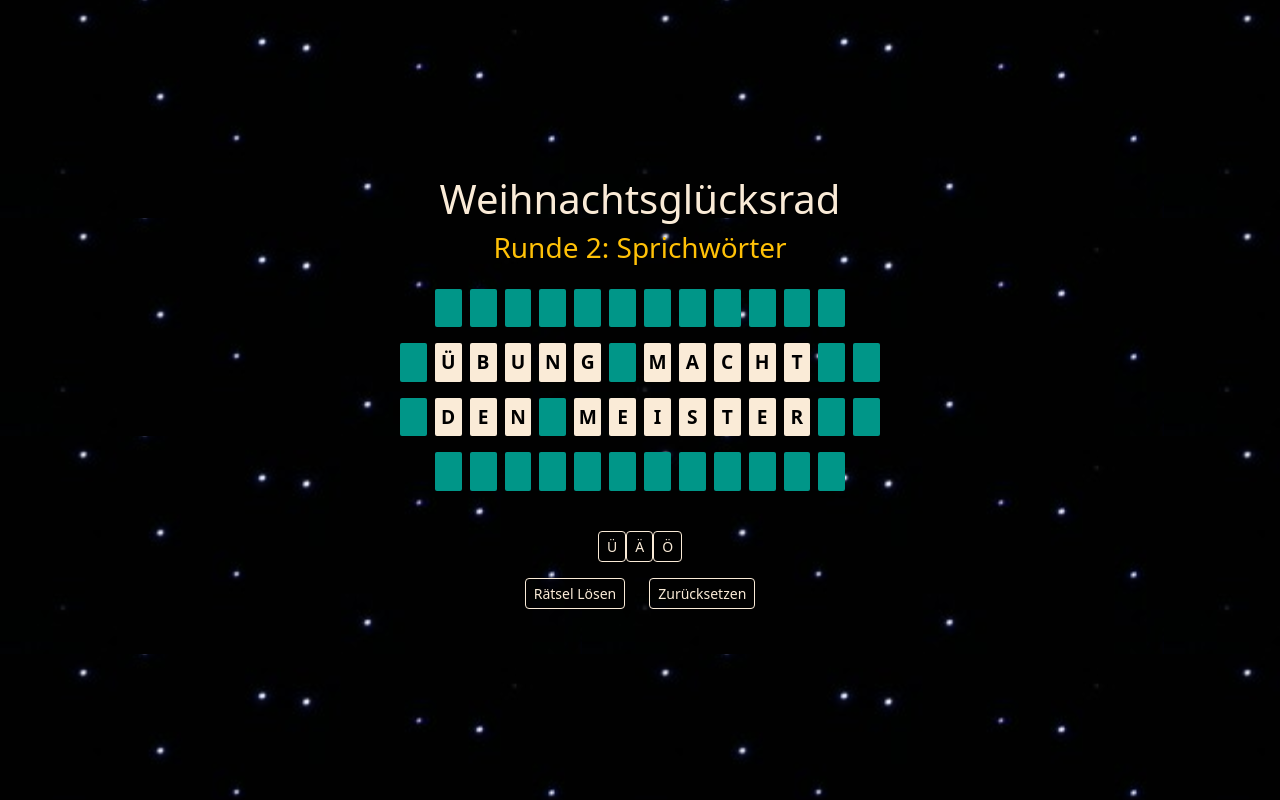
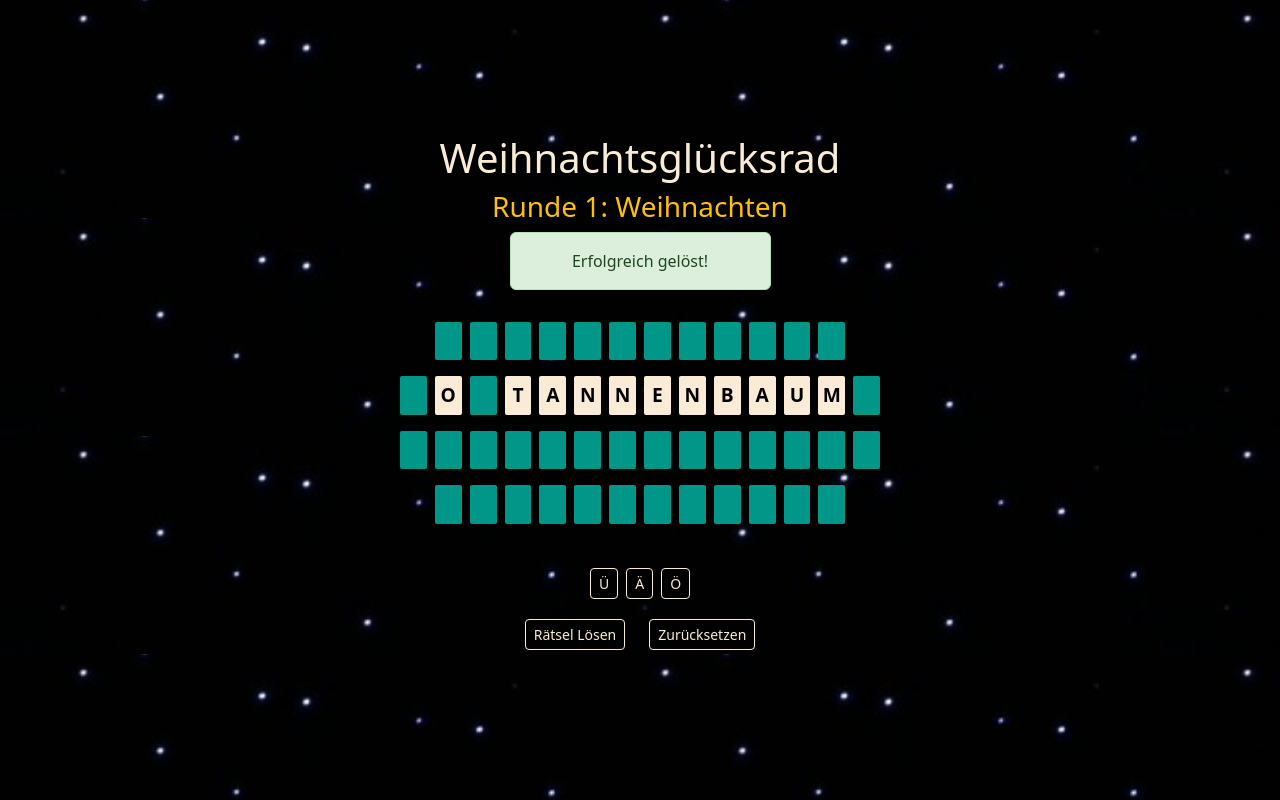
Before and after one commit to DennisSchwartz/wof, a Vue app: page / in a window 1280 px wide. Both pictures are taken after a click on the button "Rätsel Lösen". Built offline with nearby package versions, Linux system fonts and the light colour scheme.

Commit message:
Add soundsand alerts

```diff
--- a/src/App.vue
+++ b/src/App.vue
@@ -8,8 +8,13 @@
     <h3 class="text-center mb-2 text-warning">Runde {{ currentPuzzle }}: {{ category }}</h3>
 
   <!-- Bootstrap alert (conditionally shown) -->
-  <div class="alert alert-danger text-center fade show" v-if="message">{{ message }}</div>
-  <div class="alert alert-info text-center fade show" v-if="guessedAllConsonants">Alle Konsonanten erraten!</div>
+  <div class="row justify-content-center">
+    <div class="col-3">
+      <div class="alert alert-danger text-center fade show" v-if="message">{{ message }}</div>
+      <div class="alert alert-info text-center fade show" v-if="guessedAllConsonants && !isSolved">Alle Konsonanten erraten!</div>
+      <div class="alert alert-success text-center fade show" v-if="isSolved">Erfolgreich gelöst!</div>
+    </div>
+  </div>
   <div class="container col justify-content-center pt-3 pb-4">
     <div
       v-for="(lineArray, lineIndex) in puzzleLines"
@@ -36,13 +41,13 @@
     <div class="row justify-content-center">
       <div class="col-auto">
         <!-- Bootstrap button -->
-        <button @click="handleKeyUp({key: 'Ü'})" class="btn btn-outline-primary btn-sm">
+        <button @click="handleKeyUp({key: 'Ü'})" class="btn btn-outline-primary btn-sm m-1">
           Ü
         </button>
-        <button @click="handleKeyUp({key: 'Ä'})" class="btn btn-outline-primary btn-sm">
+        <button @click="handleKeyUp({key: 'Ä'})" class="btn btn-outline-primary btn-sm m-1">
           Ä
         </button>
-        <button @click="handleKeyUp({key: 'Ö'})" class="btn btn-outline-primary btn-sm">
+        <button @click="handleKeyUp({key: 'Ö'})" class="btn btn-outline-primary btn-sm m-1">
           Ö
         </button>
       </div>
@@ -57,7 +62,7 @@
       </div>
       <div class="col-auto">
         <!-- Bootstrap button -->
-        <button @click="initializeRevealed" class="btn btn-outline-primary btn-sm">
+        <button @click="initialize" class="btn btn-outline-primary btn-sm">
           Zurücksetzen
         </button>
       </div>
@@ -67,9 +72,9 @@
 </template>
 
 <script>
-// TODO: Add sounds
-// TODO: Add alerts for no more consonants
 // TODO: Add count for correct guesses
+import correctSound from '@/assets/correct.mp3';
+import wrongSound from '@/assets/wrong2.mp3';
 import puzzlesText from '@/assets/puzzles.txt?raw'; // Import the raw text file
 export default {
   name: 'App',
@@ -93,9 +98,11 @@ export default {
       // Desired line widths in characters
       lineWidths: [12, 14, 14, 12],
 
+      // Array of puzzle objects
       puzzles: puzzles,
+
       // Which puzzle is currently in play
-      currentPuzzle: 2,
+      currentPuzzle: 1,
 
       // Stores boolean arrays marking whether each character is revealed
       revealed: [],
@@ -103,7 +110,6 @@ export default {
       // For showing a quick alert message (e.g., WRONG GUESS)
       message: '',
 
-      guessedAllConsonants: false,
     };
   },
   computed: {
@@ -130,24 +136,37 @@ export default {
     category() {
       return this.puzzles[this.currentPuzzle].category;
     },
-    consonantsLeft() {
+    guessedAllConsonants() {
       // Count the number of consonants that have not been revealed
       let count = 0;
       const vowels = ['A', 'E', 'I', 'O', 'U', 'Ä', 'Ö', 'Ü'];
-      this.puzzleLines.forEach(lineArray => {
-        lineArray.forEach(char => {
-          if (char !== ' ' && !vowels.includes(char.toUpperCase())) {
-            count++;
+      this.revealed.forEach((line, lineIndex) => {
+        line.forEach((char, charIndex) => {
+          const upperChar = this.puzzleLines[lineIndex][charIndex].toUpperCase();
+          if (upperChar !== ' ' && !vowels.includes(upperChar) && !char) {
+              count++;
           }
         });
-      });
-      return count;
+      })
+      return count === 0;
     },
+
+    isSolved() {
+      return this.puzzleLines.every((line, lineIndex) =>
+        line.every((char, charIndex) => {
+          // If it's a space, no need to reveal it.
+          if (char === ' ') return true;
+
+          // Otherwise, check if it's revealed.
+          return this.revealed[lineIndex][charIndex];
+        })
+      );
+  },
 
   },
   beforeMount() {
     // Initialize "revealed" array before component is mounted
-    this.initializeRevealed();
+    this.initialize();
   },
   mounted() {
     // Listen for user key presses anywhere in the window
@@ -174,11 +193,12 @@ export default {
       return ' '.repeat(leftSpaces) + str + ' '.repeat(rightSpaces);
     },
 
-    initializeRevealed() {
+    initialize() {
       // Create an array of the same shape as puzzleLines, filled with false
       this.revealed = this.puzzleLines.map(lineArray =>
         lineArray.map(() => false)
       );
+
     },
 
     handleKeyUp(e) {
@@ -218,6 +238,8 @@ export default {
       });
 
       if (!found) {
+        const audio = new Audio(wrongSound);
+        audio.play();
         this.message = 'Leider Falsch!';
         // Reset message after 2 seconds
         setTimeout(() => {
@@ -225,11 +247,18 @@ export default {
         }, 2000);
       } else {
         // Check if the user has guessed all consonants
-        if (this.consonantsLeft === 0) {
-          setTimeout(() => {
-            this.guessedAllConsonants = true;
-            // Play sound
-          }, 1000);
+        const audio = new Audio(correctSound);
+        audio.play();
+        const letterCount = this.countLetters(guess);
+        this.message = 'Richtig! ' + letterCount + 'x ' + guess;
+        // Reset message after 2 seconds
+        setTimeout(() => {
+          this.message = '';
+        }, 2000);
+
+        if (this.isSolved) {
+          console.log('Solved!');
+          // Play sound
         }
       }
     },
@@ -238,6 +267,18 @@ export default {
       // Automatically reveal spaces or any character that has been set to true
       const char = this.puzzleLines[lineIndex][charIndex];
       return char === ' ' || this.revealed[lineIndex][charIndex];
+    },
+
+    countLetters(letter) {
+      let count = 0;
+      this.puzzleLines.forEach((lineArray) => {
+        lineArray.forEach((char) => {
+          if (char === letter) {
+            count++;
+          }
+        });
+      });
+      return count;
     },
 
     revealAll() {
```
